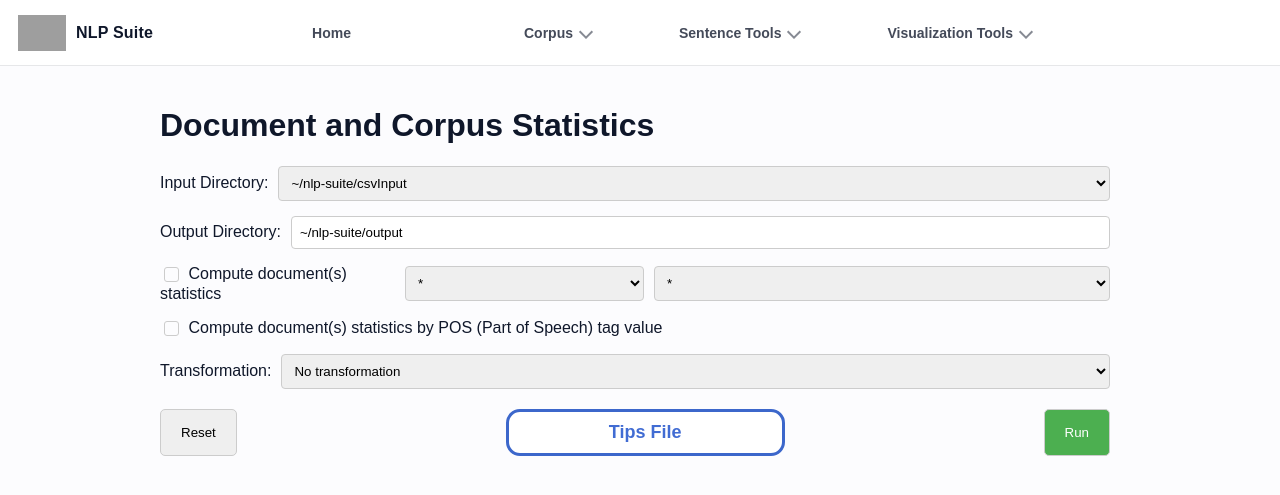
After one commit to NLP-Suite/nlp-suite-ui, a Django app: template templates/document_statistics.html in a window 1280 px wide. The commit adds this page. Shown: the top 495 px of the page. Run offline with Django 4.2, Linux system fonts and the light colour scheme; the template is opened without the code that fills it, so the values that code supplies are empty; some libraries are stand-ins or nearby versions; grey boxes are pictures that could not be loaded.

Commit message:
Document and Corpus Statistics
Algorithm implementation

```diff
--- /dev/null
+++ b/templates/document_statistics.html
@@ -0,0 +1,86 @@
+{% extends 'index.html' %}
+{% block content %}
+{% load static %}
+
+<div class="sentiment-analysis-container">
+
+    <h1>Document and Corpus Statistics</h1>
+    <form method="post" class="sentiment-analysis-form" action="{% url 'sunburst_charts' %}">
+        {% csrf_token %}
+
+        <!-- Input and Output Directories -->
+        <div class="form-row">
+            <label for="inputDirectory">Input Directory:</label>
+            <select name="inputDirectory" id="inputDirectory">
+                <option value="~/nlp-suite/csvInput">~/nlp-suite/csvInput</option>
+            </select>
+        </div>
+
+        <div class="form-row">
+            <label for="outputDirectory">Output Directory:</label>
+            <input type="text" name="outputDirectory" value="~/nlp-suite/output" />
+        </div>
+
+        <!--corpus_text_options_menu_var lemmatize-->
+        <div class="form-row">
+            <label>
+                <input type="checkbox" id="corpus_statistics_var" name="corpus_statistics_var">
+                Compute document(s) statistics
+            </label>
+            <select id="corpus_text_options_menu_var" name="corpus_text_options_menu_var">
+                <option value="*">*</option>
+                <option value="Lemmatize">Lemmatize Words</option>
+                <option value="stopwords">Exclude Stopwords & Puncutation</option>
+
+            </select>
+
+            <select id="corpus_statistics_options_menu_var" name="corpus_statistics_options_menu_var">
+                <option value= "*">*</option>
+                <option value= "frequencies" >Compute frequencies of sentences, words, syllables, and top-20 words</option>
+                <option value= "Compute sentence length" >Compute sentence length</option>
+                <option value= "Compute line length">Compute line length</option>
+            </select>
+        </div>
+
+        <div class="form-row">
+            <label>
+                <input type="checkbox" id="corpus_statistics_byPOS_var" name="corpus_statistics_byPOS_var">
+                Compute document(s) statistics by POS (Part of Speech) tag value
+            </label>
+        </div>
+
+        <div class="form-row">
+            <label for="transformation">Transformation:</label>
+            <select id="transformation" name="transformation">
+                <option value="No transformation">No transformation</option>
+                <option value="Ln">Ln</option>
+                <option value="Log">Log</option>
+                <option value="Square">Square root</option>
+                <option value="Z score">Z score</option>
+            </select>
+        </div>
+
+
+        <!-- Form Buttons -->
+        <div class="buttons-section">
+            <button type="reset" class="reset-button"onclick="window.location.reload();">Reset</button>
+
+            <link rel="stylesheet" href="{% static "css/tipsfile.css" %}">
+
+            <a href="https://github.com/NLP-Suite/NLP-Suite/blob/current-stable/TIPS/TIPS_NLP_Charts%20-%20Sunburst%20pie%20chart.pdf" target ="_blank" rel="noopener noreferrer"
+            class = "tipsfile-button">
+                <div class = "tipsfile-mask">
+                    <div class = "tipsfile-glow"></div>
+                </div>
+                Tips File
+            </a>
+
+            <button type="submit" class="run-button">Run</button>
+        </div>
+    </form>
+</div>
+
+<script src="{% static 'js/sunburst_charts.js' %}"></script>
+
+
+{% endblock %}
--- a/templates/index.html
+++ b/templates/index.html
@@ -50,6 +50,7 @@
                 <div>
                   <h4> CORPUS / DOCUMENT</h4>
                   <div class="navSecondaryLinks">
+                    <a href="{% url 'document_statistics' %}">Document & Corpus Statistics</a>
                     <a href="{% url 'filesearchword' %}">File Search: Words</a>
                     <a href="{% url 'wordnet'%} ">Wordnet</a>
                     <a href="{% url 'word2vec'%} ">Word2Vec and Word Embeddings / WSI</a>
--- a/ui/urls.py
+++ b/ui/urls.py
@@ -45,6 +45,7 @@ urlpatterns = [
     path('sankey_flowchart', views.sankey_flowchart, name="sankey_flowchart"),
     path('boxplot', views.boxplot, name="boxplot"),
     path('colormap_chart', views.colormap_chart, name="colormap_chart"),
-    path('excel_plotly_charts', views.excel_plotly_chars, name="excel_plotly_charts")
+    path('excel_plotly_charts', views.excel_plotly_chars, name="excel_plotly_charts"),
+    path("document_statistics", views.document_statistics, name="document_statistics")
 
 ]
```
Also changed, not shown: ui/views.py (+14 -0 lines).
